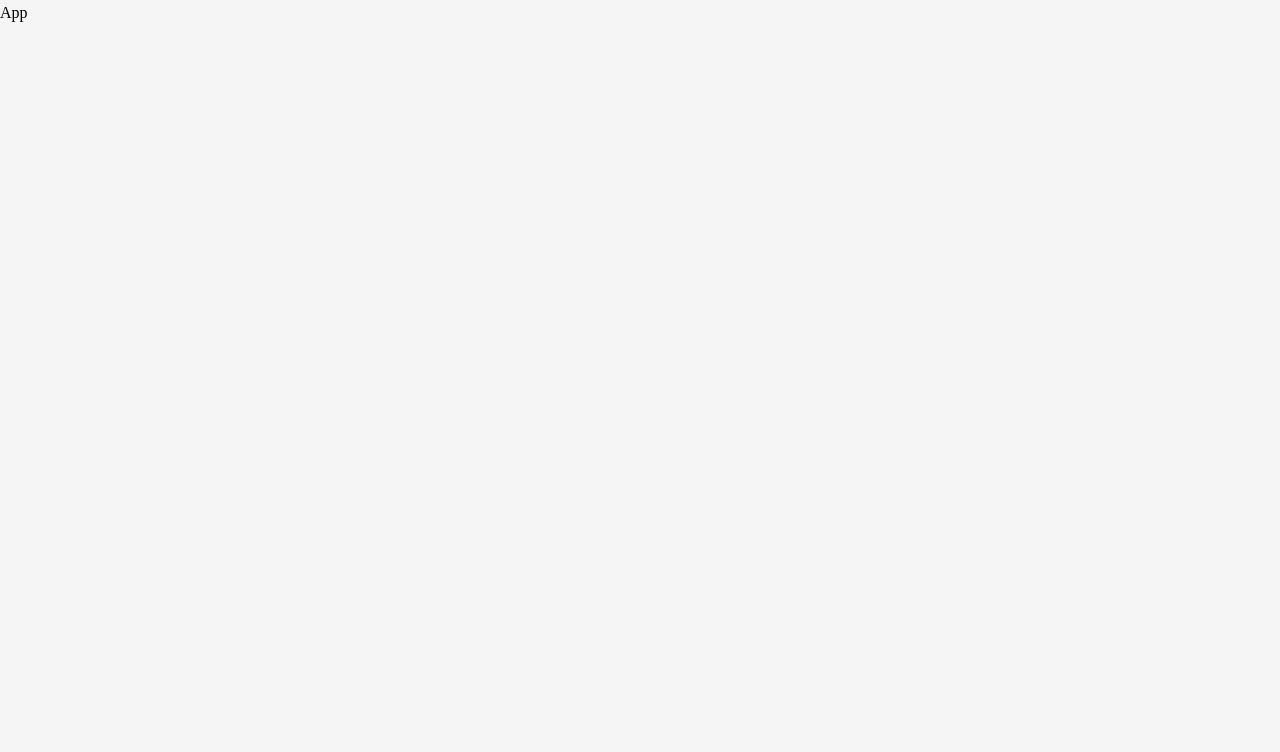
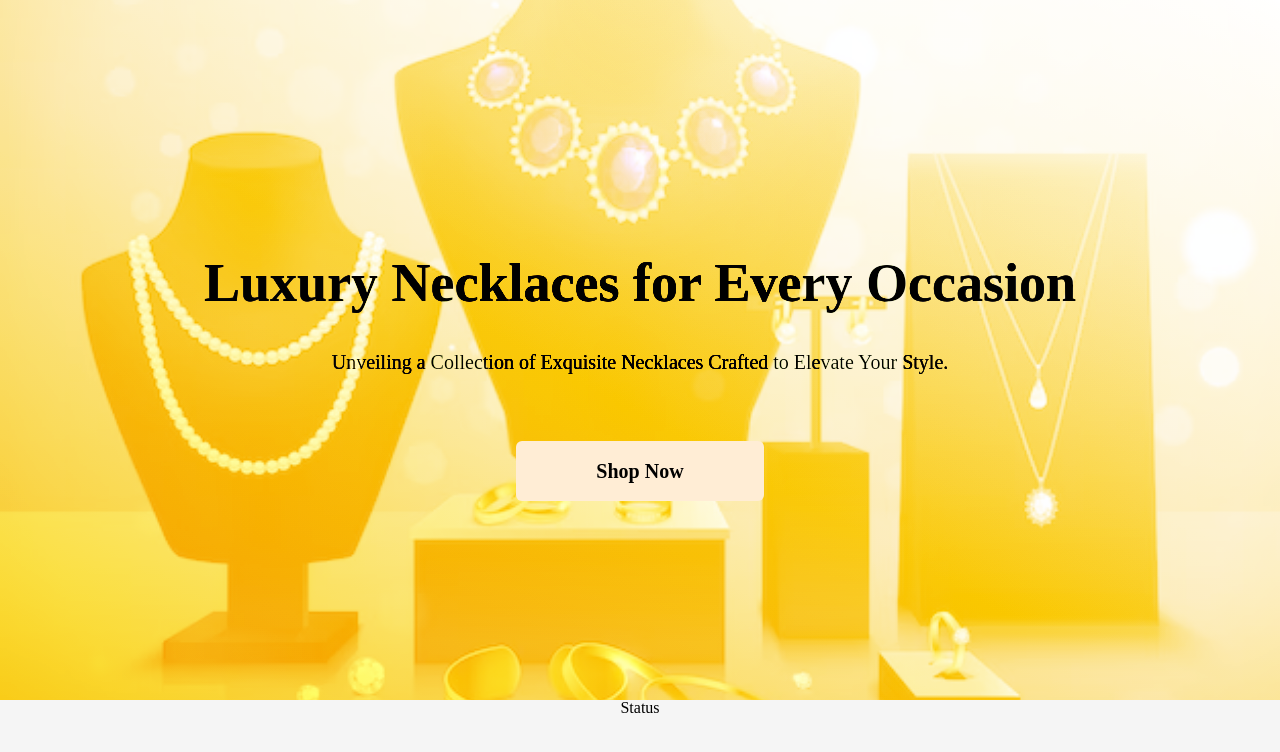
Before and after one commit to Hashara-Pilapitiya/CharmVibe, a React (Create React App) app: page / in a window 1280 px wide. Shown: the top 752 px of the page. Built offline with nearby package versions, Linux system fonts and the light colour scheme.

Commit message:
Add Hero Component

```diff
--- a/public/index.html
+++ b/public/index.html
@@ -16,7 +16,7 @@
     <!--Google Font-->
     <link rel="preconnect" href="https://fonts.googleapis.com">
     <link rel="preconnect" href="https://fonts.gstatic.com" crossorigin>
-    <link href="https://fonts.googleapis.com/css2?family=Dancing+Script:wght@400;500;600&family=Noto+Serif:wght@300;400;500;600;700;800&display=swap" rel="stylesheet">
+    <link href="https://fonts.googleapis.com/css2?family=Golos+Text:wght@400;500;600;700;800&display=swap" rel="stylesheet">
 
     <title>React App</title>
   </head>
--- a/src/App.js
+++ b/src/App.js
@@ -1,9 +1,10 @@
 import './App.css';
+import Hero from './Components/Hero';
 
 function App() {
   return (
-    <div>
-      App
+    <div className='w-full max-w-[1440px] mx-auto bg-white'>
+      <Hero />
     </div>
   );
 }
--- /dev/null
+++ b/src/Components/Hero.js
@@ -0,0 +1,37 @@
+import React from 'react';
+import {hero} from '../data';
+import Neck from '../Assets/neck.avif';
+
+const Hero = () => {
+
+  const {title, subtitle, buttonText} = hero;
+
+  return (
+    <section className='bg-gradient-to-tr from-yellow-400 h-[700px] w-full relative'>
+
+      <img src={Neck} alt=''className='w-full h-full object-cover absolute mix-blend-overlay' />
+
+      <div className='pt-[250px] text-center'>
+
+        <h1 className='text-2xl mx-auto font-semibold mb-[30px] lg:text-[54px] lg:leading-tight lg:max-w-[888px]'>
+          {title}
+        </h1>
+
+        <h2 className='mb-[30px] max-w-[627px] mx-auto lg:mb-[65px] lg:text-xl'>
+          {subtitle}
+        </h2>
+
+        <button className='bg-orange-100 hover:bg-yellow-100 px-[35px] py-[9px] mb-[160px] text-xl font-semibold rounded-md backdrop-blur-md transition lg:px-[80px] lg:py-[16px] lg:mb-[194px]'>
+          {buttonText}
+        </button>
+
+        <div>Status</div>
+
+      </div>
+
+
+    </section>
+  )
+}
+
+export default Hero;
--- a/src/data.js
+++ b/src/data.js
@@ -28,13 +28,12 @@ import {
   import Opera from '../src/Assets/opera.avif';
   import Pendant from '../src/Assets/pendant.avif';
   import Plastron from '../src/Assets/plastron.jpg';
-  import Princess from '../src/Assets/princess.avif';
-  import Riviere from '../src/Assets/riviere.avif';
+  import Princess from '../src/Assets/prinecess.avif';
   import Riviere from '../src/Assets/riviere.avif';
   import Sautoir from '../src/Assets/sautoir.jpg';
   import Thread from '../src/Assets/thread.avif';
   import Torque from '../src/Assets/torque.avif';
-  import Twisted from '../src/Assets/twisted.avif';
+  import Twisted from '../src/Assets/twisted.jpg';
   import Test from '../src/Assets/test.avif';
   import Man1 from '../src/Assets/man1.avif';
   import Man2 from '../src/Assets/man2.avif';
@@ -64,7 +63,7 @@ import {
   export const hero = {
     title: 'Luxury Necklaces for Every Occasion',
     subtitle:
-      'Discover Timeless Elegance: Unveiling a Collection of Exquisite Necklaces Crafted to Elevate Your Style and Captivate Hearts',
+      'Unveiling a Collection of Exquisite Necklaces Crafted to Elevate Your Style.',
     buttonText: 'Shop Now',
   };
 
--- a/tailwind.config.js
+++ b/tailwind.config.js
@@ -7,7 +7,7 @@ module.exports = {
        container: {
          padding: {
            DEFAULT: '1.5rem',
-          // lg: '3rem',
+           lg: '3rem',
          },
        },
        screens: {
@@ -24,13 +24,12 @@ module.exports = {
              DEFAULT: '#919297',
              1: '#D9D9D9',
              2: '#E7E9EB',
-            3: '#F5F5F5',
-          },
+             3: '#F5F5F5',           },
           white: '#fff',
          pink: 'pink',
         },
         backgroundImage: {
-          hero: 'url("/src/Assets/background.avif")',
+          hero: 'url("/src/Assets/neck.avif")',
           newsletter: 'url("/src/assets/img/newsletter.png")',
         },
         dropShadow: {
```
Also changed, not shown: src/Assets/logo.png (added). Lines whose indentation alone changed are shown as unchanged.
